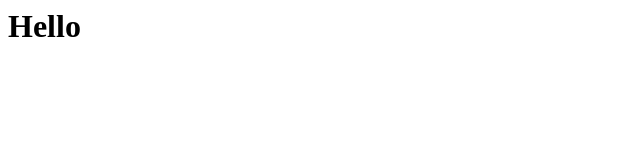
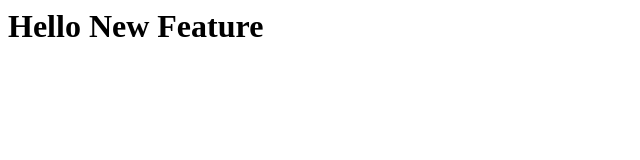
Before and after one commit to pdjpdj/testme, a plain HTML site: page index.html in a window 1280 px wide. Shown: the whole page, without its empty margins (0-640 px from the left). Drawn offline with Linux system fonts and the light colour scheme.

Commit message:
changed index.html file

```diff
--- a/index.html
+++ b/index.html
@@ -1,6 +1,6 @@
 <html>
 	<head></head>
 	<body>
-		<h1>Hello</h1>
+		<h1>Hello New Feature</h1>
 	</body>
 </html>
```
